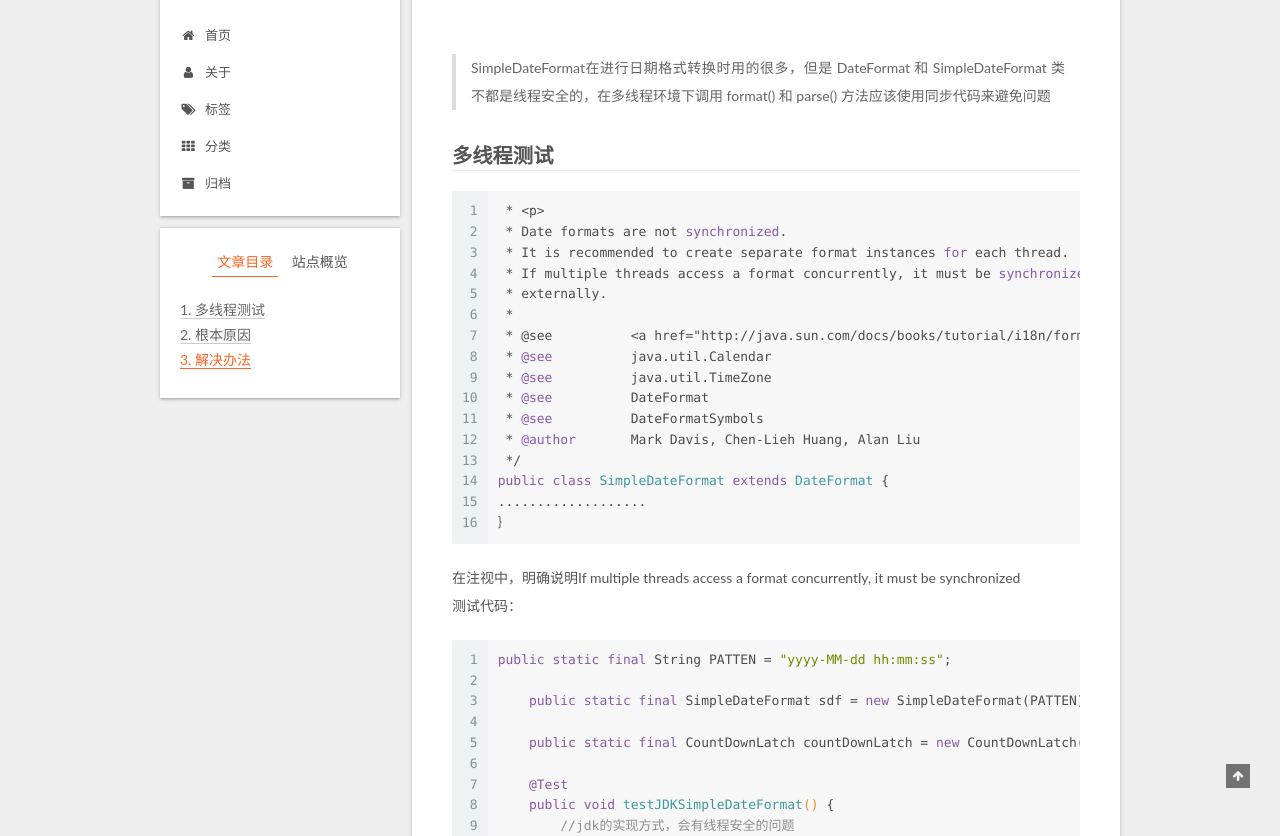
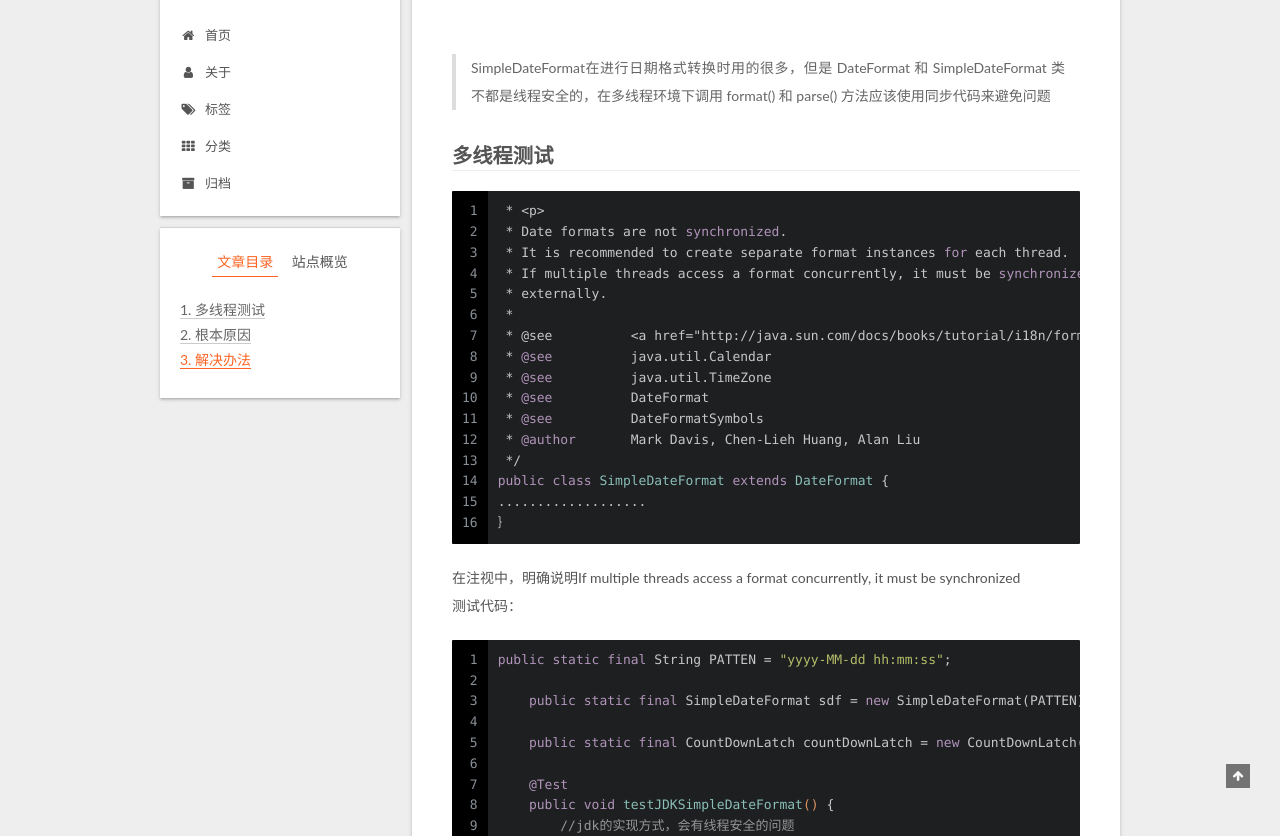
Before and after one commit to gaowenming/gaowenming.github.io, a plain HTML site: page 2017/11/26/SimpleDateFormat的线程安全问题/index.html in a window 1280 px wide. Shown: the part 112-948 px from the top of the page. Drawn offline with Linux system fonts and the light colour scheme.

Commit message:
Site updated: 2017-11-26 21:47:24

```diff
--- a/css/main.css
+++ b/css/main.css
@@ -487,8 +487,8 @@ pre,
   margin: 20px 0;
   padding: 0;
   font-size: 13px;
-  color: #4d4d4c;
-  background: #f7f7f7;
+  color: #c5c8c6;
+  background: #1d1f21;
   line-height: 1.6;
 }
 pre,
@@ -508,7 +508,7 @@ pre {
 }
 pre code {
   padding: 0;
-  color: #4d4d4c;
+  color: #c5c8c6;
   background: none;
   text-shadow: none;
 }
@@ -531,7 +531,7 @@ pre code {
 }
 .highlight figcaption {
   font-size: 1em;
-  color: #4d4d4c;
+  color: #c5c8c6;
   line-height: 1em;
   margin-bottom: 1em;
 }
@@ -545,23 +545,23 @@ pre code {
 }
 .highlight figcaption a {
   float: right;
-  color: #4d4d4c;
+  color: #c5c8c6;
 }
 .highlight figcaption a:hover {
-  border-bottom-color: #4d4d4c;
+  border-bottom-color: #c5c8c6;
 }
 .highlight .gutter pre {
   padding-left: 10px;
   padding-right: 10px;
-  color: #869194;
+  color: #888f96;
   text-align: right;
-  background-color: #eff2f3;
+  background-color: #000;
 }
 .highlight .code pre {
   width: 100%;
   padding-left: 10px;
   padding-right: 10px;
-  background-color: #f7f7f7;
+  background-color: #1d1f21;
 }
 .highlight .line {
   height: 20px;
@@ -579,16 +579,16 @@ pre code {
   border: none;
 }
 pre .deletion {
-  background: #fdd;
+  background: #008000;
 }
 pre .addition {
-  background: #dfd;
+  background: #800000;
 }
 pre .meta {
-  color: #8959a8;
+  color: #b294bb;
 }
 pre .comment {
-  color: #8e908c;
+  color: #969896;
 }
 pre .variable,
 pre .attribute,
@@ -602,7 +602,7 @@ pre .html .doctype,
 pre .css .id,
 pre .css .class,
 pre .css .pseudo {
-  color: #c82829;
+  color: #c66;
 }
 pre .number,
 pre .preprocessor,
@@ -611,7 +611,7 @@ pre .literal,
 pre .params,
 pre .constant,
 pre .command {
-  color: #f5871f;
+  color: #de935f;
 }
 pre .ruby .class .title,
 pre .css .rules .attribute,
@@ -624,11 +624,11 @@ pre .xml .cdata,
 pre .special,
 pre .number,
 pre .formula {
-  color: #718c00;
+  color: #b5bd68;
 }
 pre .title,
 pre .css .hexcolor {
-  color: #3e999f;
+  color: #8abeb7;
 }
 pre .function,
 pre .python .decorator,
@@ -638,11 +638,11 @@ pre .ruby .title .keyword,
 pre .perl .sub,
 pre .javascript .title,
 pre .coffeescript .title {
-  color: #4271ae;
+  color: #81a2be;
 }
 pre .keyword,
 pre .javascript .function {
-  color: #8959a8;
+  color: #b294bb;
 }
 .full-image.full-image.full-image {
   border: none;
@@ -1823,7 +1823,7 @@ pre .javascript .function {
   width: 4px;
   height: 4px;
   border-radius: 50%;
-  background: #ffbdff;
+  background: #f1ecff;
 }
 .links-of-blogroll {
   font-size: 13px;
```
